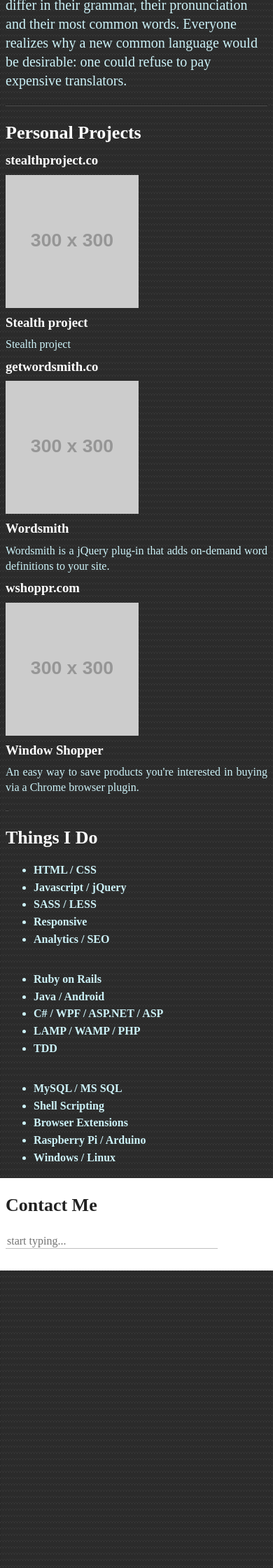
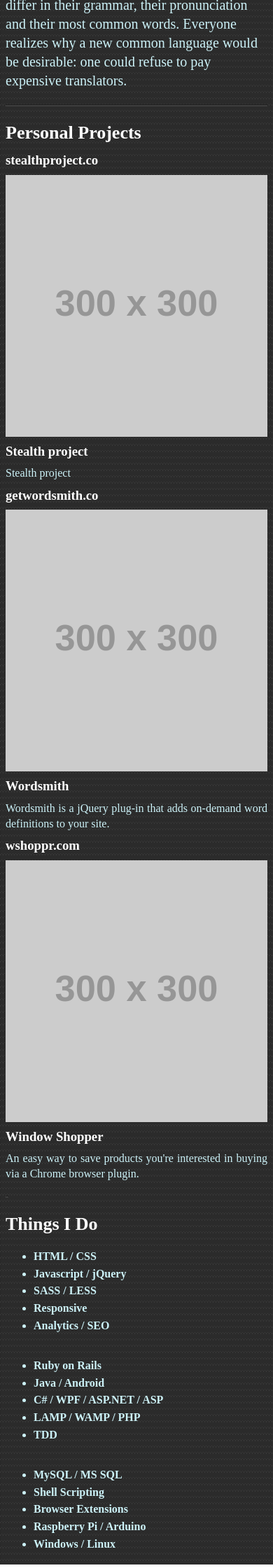
Before and after one commit to richhollis/website-responsive, a Jekyll site: the page built from index.html, in a window 390 px wide. Shown: the part 498-2738 px from the top of the page at 70% size. Built offline with Jekyll 4.4.1, drawn with Linux system fonts in a browser that asks for light colours; nearby versions of some CDN libraries.

Commit message:
Tweaked responsive images

```diff
--- a/css/gridpak.css
+++ b/css/gridpak.css
@@ -30,6 +30,13 @@
 
     ----------------------------------------------------------------------------- */
 
+    @media screen and (min-width: 0px) and (max-width: 480px) {
+        .project img { width: 100%;}
+    }
+    @media screen and (min-width: 481px) {
+        .project img { width: 480px;}
+    }
+
     @media screen and (min-width: 0px) and (max-width: 779px) {
 
         .row {
@@ -55,7 +62,6 @@
 
         .pad { display: none;}
 
-        .project img { width: 190px;}
 
         .social,
         .span_1 {
```
